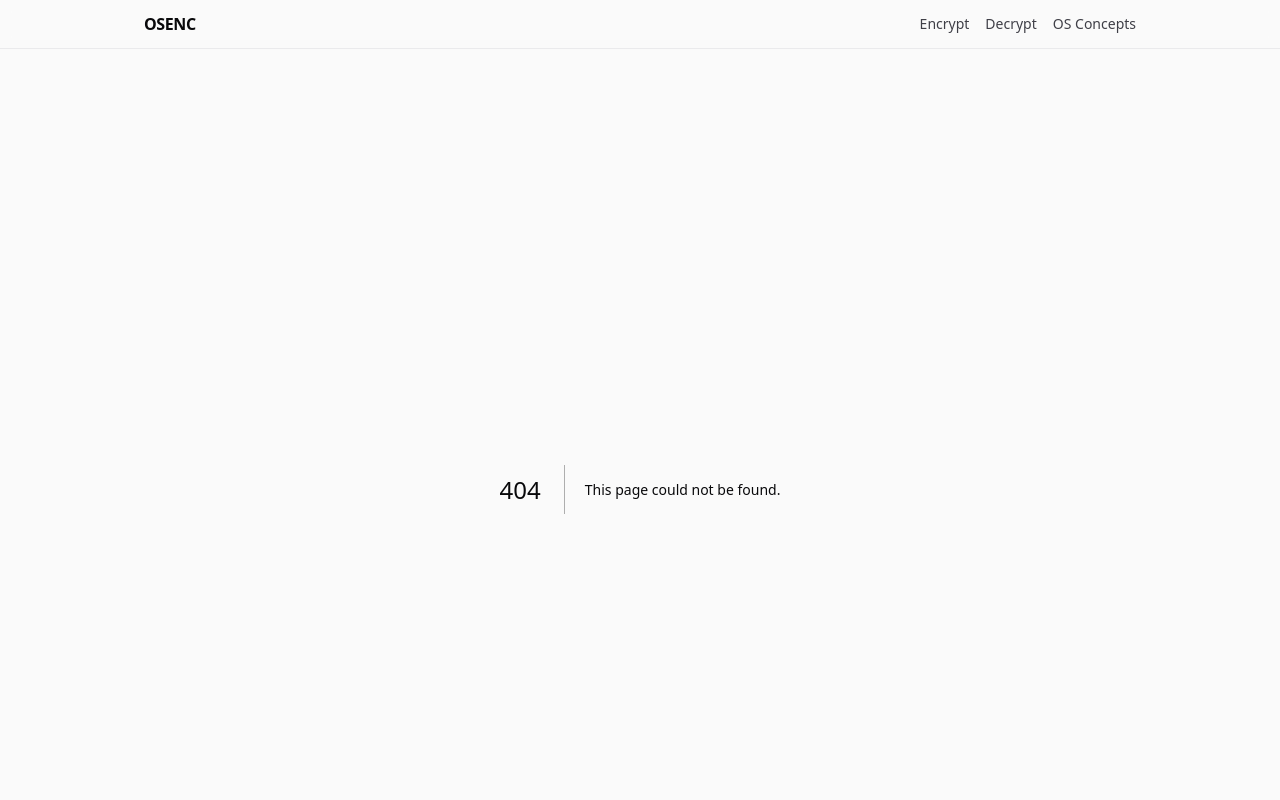
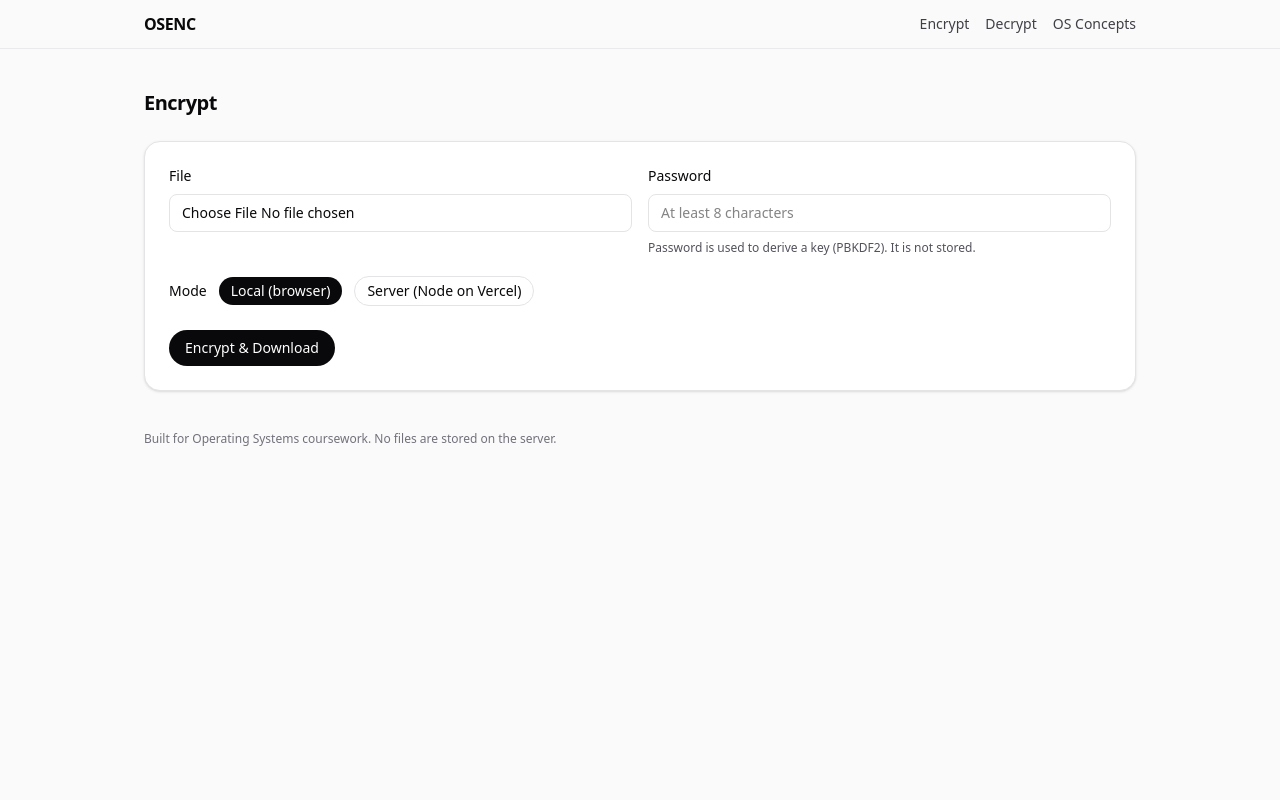
Before and after one commit to antedotee/file-encryptor-decryptor, a Next.js app: page /encrypt in a window 1280 px wide. Before the commit this address had no page. Shown: the top 800 px of the page. Built offline with nearby package versions, Linux system fonts and the light colour scheme.

Commit message:
feat: add encrypt UI (local + server modes)

```diff
--- /dev/null
+++ b/src/app/encrypt/page.tsx
@@ -0,0 +1,10 @@
+import EncryptClient from "@/app/encrypt/ui/EncryptClient"
+
+export default function EncryptPage() {
+  return (
+    <div className="space-y-6">
+      <h1 className="text-xl font-semibold tracking-tight">Encrypt</h1>
+      <EncryptClient />
+    </div>
+  )
+}
--- /dev/null
+++ b/src/app/encrypt/ui/EncryptClient.tsx
@@ -0,0 +1,153 @@
+"use client"
+
+import { toArrayBuffer } from "@/lib/bytes"
+import { encryptWithNewSaltIvWeb } from "@/lib/crypto-web"
+import { downloadBlob } from "@/lib/download"
+import { formatBytes } from "@/lib/format"
+import { makeOsencFilename, osencToBlobBytes } from "@/lib/osenc"
+import { useMemo, useState } from "react"
+
+const MAX_SERVER_FILE_BYTES = 4_500_000
+
+type Mode = "local" | "server"
+
+export default function EncryptClient() {
+  const [mode, setMode] = useState<Mode>("local")
+  const [file, setFile] = useState<File | null>(null)
+  const [password, setPassword] = useState("")
+  const [busy, setBusy] = useState(false)
+  const [error, setError] = useState<string | null>(null)
+
+  const serverDisabledReason = useMemo(() => {
+    if (!file) return null
+    if (file.size > MAX_SERVER_FILE_BYTES) {
+      return `Server mode supports up to ${formatBytes(MAX_SERVER_FILE_BYTES)} (Vercel/serverless limits). Use Local mode.`
+    }
+    return null
+  }, [file])
+
+  async function onEncrypt() {
+    setError(null)
+    if (!file) return setError("Pick a file to encrypt.")
+    if (password.trim().length < 8) return setError("Use a password of at least 8 characters.")
+
+    setBusy(true)
+    try {
+      if (mode === "local") {
+        const bytes = new Uint8Array(await file.arrayBuffer())
+        const { salt, iv, iterations, ciphertextWithTag } = await encryptWithNewSaltIvWeb({
+          plaintext: bytes,
+          password,
+        })
+        const osencBytes = osencToBlobBytes({
+          iterations,
+          salt,
+          iv,
+          originalSize: file.size,
+          filename: file.name,
+          mime: file.type || "application/octet-stream",
+          ciphertextWithTag,
+        })
+        downloadBlob(
+          new Blob([toArrayBuffer(osencBytes)], { type: "application/octet-stream" }),
+          makeOsencFilename(file.name)
+        )
+      } else {
+        if (serverDisabledReason) throw new Error(serverDisabledReason)
+        const form = new FormData()
+        form.set("file", file)
+        form.set("password", password)
+        const res = await fetch("/api/encrypt", { method: "POST", body: form })
+        if (!res.ok) throw new Error(await res.text())
+        const blob = await res.blob()
+        const name = res.headers.get("x-download-filename") ?? makeOsencFilename(file.name)
+        downloadBlob(blob, name)
+      }
+    } catch (e) {
+      setError(e instanceof Error ? e.message : "Encryption failed.")
+    } finally {
+      setBusy(false)
+    }
+  }
+
+  return (
+    <div className="rounded-2xl border border-zinc-200 bg-white p-6 shadow-sm dark:border-white/10 dark:bg-zinc-950">
+      <div className="grid gap-4 md:grid-cols-2">
+        <label className="space-y-2">
+          <div className="text-sm font-medium">File</div>
+          <input
+            type="file"
+            className="block w-full rounded-lg border border-zinc-200 bg-white px-3 py-2 text-sm dark:border-white/10 dark:bg-black"
+            onChange={(e) => setFile(e.target.files?.[0] ?? null)}
+          />
+          {file ? (
+            <div className="text-xs text-zinc-600 dark:text-zinc-400">
+              {file.name} · {formatBytes(file.size)}
+            </div>
+          ) : null}
+        </label>
+
+        <label className="space-y-2">
+          <div className="text-sm font-medium">Password</div>
+          <input
+            type="password"
+            className="block w-full rounded-lg border border-zinc-200 bg-white px-3 py-2 text-sm dark:border-white/10 dark:bg-black"
+            value={password}
+            onChange={(e) => setPassword(e.target.value)}
+            placeholder="At least 8 characters"
+          />
+          <div className="text-xs text-zinc-600 dark:text-zinc-400">
+            Password is used to derive a key (PBKDF2). It is not stored.
+          </div>
+        </label>
+      </div>
+
+      <div className="mt-5 flex flex-wrap items-center gap-3">
+        <div className="text-sm font-medium">Mode</div>
+        <button
+          type="button"
+          onClick={() => setMode("local")}
+          className={`rounded-full px-3 py-1 text-sm ${
+            mode === "local"
+              ? "bg-zinc-950 text-white dark:bg-white dark:text-black"
+              : "border border-zinc-200 bg-white hover:bg-zinc-50 dark:border-white/10 dark:bg-zinc-950 dark:hover:bg-white/5"
+          }`}
+        >
+          Local (browser)
+        </button>
+        <button
+          type="button"
+          onClick={() => setMode("server")}
+          disabled={!!serverDisabledReason}
+          className={`rounded-full px-3 py-1 text-sm ${
+            mode === "server"
+              ? "bg-zinc-950 text-white dark:bg-white dark:text-black"
+              : "border border-zinc-200 bg-white hover:bg-zinc-50 dark:border-white/10 dark:bg-zinc-950 dark:hover:bg-white/5"
+          } ${serverDisabledReason ? "cursor-not-allowed opacity-50" : ""}`}
+        >
+          Server (Node on Vercel)
+        </button>
+        {serverDisabledReason ? (
+          <div className="text-xs text-amber-700 dark:text-amber-300">{serverDisabledReason}</div>
+        ) : null}
+      </div>
+
+      {error ? (
+        <div className="mt-4 rounded-lg border border-red-200 bg-red-50 px-3 py-2 text-sm text-red-800 dark:border-red-500/30 dark:bg-red-950/30 dark:text-red-200">
+          {error}
+        </div>
+      ) : null}
+
+      <div className="mt-6">
+        <button
+          type="button"
+          onClick={onEncrypt}
+          disabled={busy}
+          className="rounded-full bg-zinc-950 px-4 py-2 text-sm font-medium text-white hover:bg-zinc-800 disabled:cursor-not-allowed disabled:opacity-60 dark:bg-white dark:text-black dark:hover:bg-zinc-200"
+        >
+          {busy ? "Encrypting…" : "Encrypt & Download"}
+        </button>
+      </div>
+    </div>
+  )
+}
```
